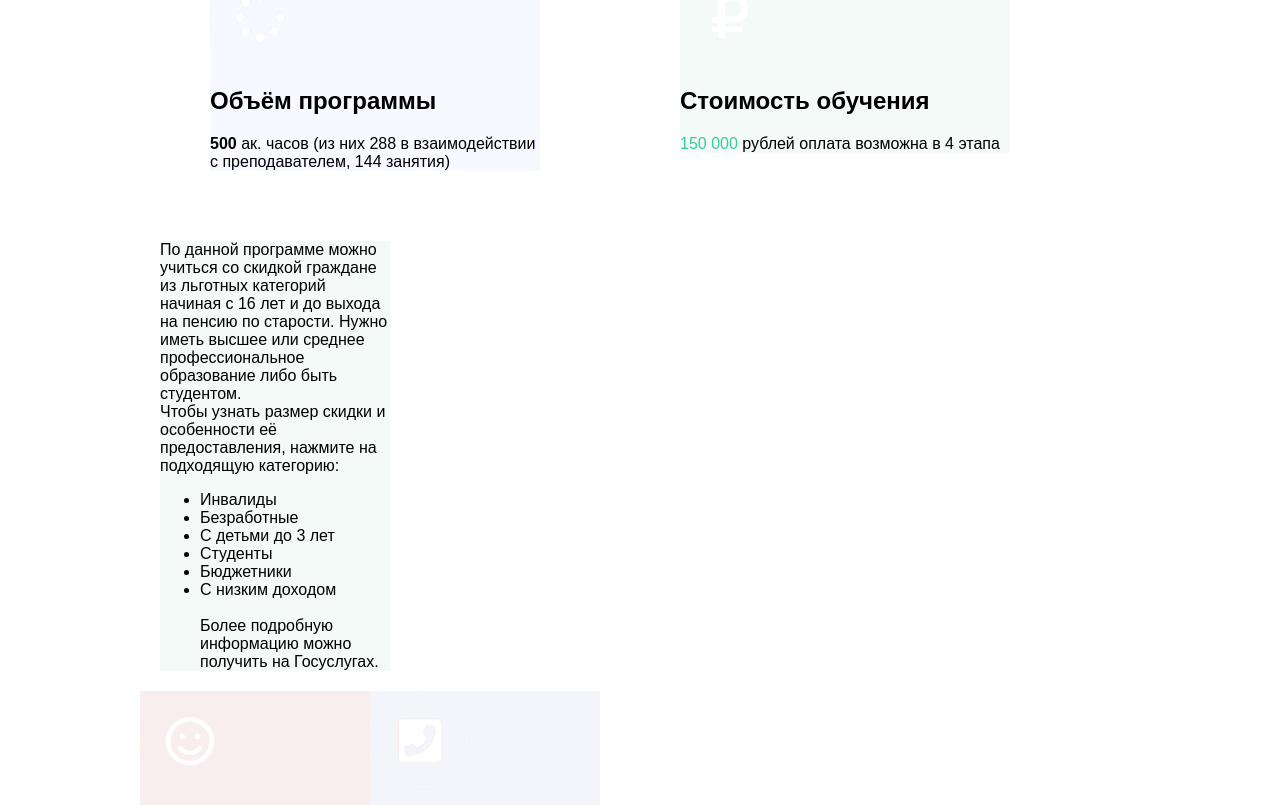
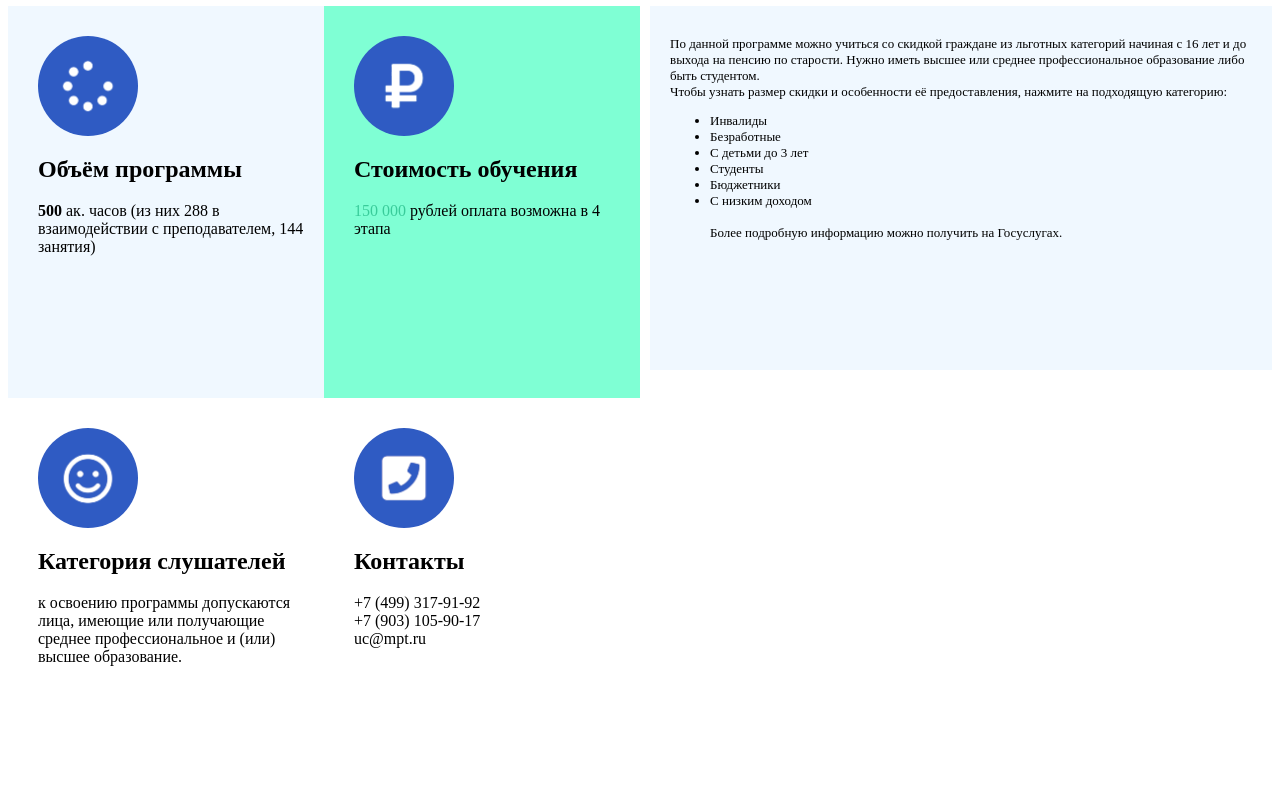
Before and after one commit to Lera-arr/One_page_website, a plain HTML site: page index.html in a window 1280 px wide. Shown: the part 365-1170 px from the top of the page. Drawn offline with Linux system fonts and the light colour scheme; files whose address does not match are found by name.

Commit message:
Итог

```diff
--- a/index.html
+++ b/index.html
@@ -1,82 +1,95 @@
 <html>
 
-<head>
-</head>
+<head> </head>
 
 <body>
-    <div style="margin: 0 auto; width: 1000px ; font-family: arial">
-        <div style="width: 200px;">
-            <img src="/Users/valeriia/Desktop/Учеба/Учеба Плеханова/Вёрстка WEB-страниц на HTML и CSS/Тема 8. Слои-20221213/Задание/Лаб 6/images/head.jpg"
-                title="Цифровые профессии" ; width="600" ;>
+    <div style="margin: 0 auto; width: 100%">
+        <div>
+            <img src="images/head.jpg" width="100%" />
         </div>
         <div>
-            <div style="float: left;">
-                <h1> <b>Общие сведения</b> </h1>
+            <div style="width: 50%; float: left">
+                <h1>Общие сведения</h1>
             </div>
-            <div style="float: left; margin: 20px;">
-                <h1> Университет 2035 </h1>
+            <div style="width: 50%; float: left;">
+                <h1 style="margin-left: 10px;">Университет 2035</h1>
             </div>
         </div>
-
         <div>
-            <div style="background:#f6f9ff; width: 330px; float: left;
-            margin: 70px" ;>
-                <img src="/Users/valeriia/Desktop/Учеба/Учеба Плеханова/Вёрстка WEB-страниц на HTML и CSS/Тема 8. Слои-20221213/Задание/Лаб 6/images/one.png"
-                    ; width="100px">
-                <h2> <b>Объём программы</b></h2>
-                <b>500</b> ак. часов (из них 288 в взаимодействии с преподавателем, 144 занятия)
+            <div class="row-height" style="width: 25%; float: left; background: aliceblue ;">
+                <div class="cell-icon">
+                    <img class="img-icon" src="images/one.png" style="background-color: #2f5bc3" />
+                    <h2><b>Объём программы</b></h2>
+                    <b>500</b> ак. часов (из них 288 в взаимодействии с преподавателем,
+                    144 занятия)
+                </div>
             </div>
-
-            <div style="background:#f3faf7; width: 330px; float: left; margin: 70px;">
-                <img src="/Users/valeriia/Desktop/Учеба/Учеба Плеханова/Вёрстка WEB-страниц на HTML и CSS/Тема 8. Слои-20221213/Задание/Лаб 6/images/two.png"
-                    ; width="100px">
-                <h2> <b>Стоимость обучения</b></h2>
-                <font style="color: #39cc9a">150 000</font> рублей
-                оплата возможна в 4 этапа
+            <div class="row-height" style="width: 25%; float: left; background: aquamarine;">
+                <div class="cell-icon">
+                    <img class="img-icon" src="images/two.png" style="background-color: #2f5bc3" />
+                    <h2><b>Стоимость обучения</b></h2>
+                    <font style="color: #39cc9a">150 000</font> рублей оплата возможна в
+                    4 этапа
+                </div>
             </div>
-
-
-            <div style="background:#f3faf7; width: 230px; clear: left; margin: 20px;">
-                По данной программе можно учиться со скидкой граждане из льготных категорий начиная с 16 лет и до
-                выхода
-                на
-                пенсию по старости. Нужно иметь высшее или среднее профессиональное образование либо быть
-                студентом.<br>
-                Чтобы узнать размер скидки и особенности её предоставления, нажмите на подходящую категорию:
-                <ul>
-                    <li> Инвалиды</li>
-                    <li>Безработные</li>
-                    <li>С детьми до 3 лет</li>
-                    <li>Студенты</li>
-                    <li>Бюджетники</li>
-                    <li>С низким доходом</li><br>
-                    Более подробную информацию можно получить на Госуслугах.
-                </ul>
+            <div class="row-height" style="width: 50%; float: left; ">
+                <div style="background: aliceblue ; padding-bottom: 50px;
+                margin-left: 10px; height: 80%;">
+                    <div style="padding-left: 20px; padding-top: 30px; font-size: 13px;">
+                        По данной программе можно учиться со скидкой граждане из льготных
+                        категорий начиная с 16 лет и до выхода на пенсию по старости. Нужно
+                        иметь высшее или среднее профессиональное образование либо быть
+                        студентом.<br />
+                        Чтобы узнать размер скидки и особенности её предоставления, нажмите
+                        на подходящую категорию:
+                        <ul>
+                            <li>Инвалиды</li>
+                            <li>Безработные</li>
+                            <li>С детьми до 3 лет</li>
+                            <li>Студенты</li>
+                            <li>Бюджетники</li>
+                            <li>С низким доходом</li>
+                            <br />
+                            Более подробную информацию можно получить на Госуслугах.
+                        </ul>
+                    </div>
+                </div>
             </div>
-
-            <div>
-
-                <div style="background:#f9eeee; float: left; width: 230px;">
-                    <img src="/Users/valeriia/Desktop/Учеба/Учеба Плеханова/Вёрстка WEB-страниц на HTML и CSS/Тема 8. Слои-20221213/Задание/Лаб 6/images/three.png"
-                        ; width="100px">
-                    <h2> <b>Категория слушателей</b></h2>
-                    к освоению программы допускаются лица, имеющие или получающие среднее профессиональное и (или)
-                    высшее
-                    образование.
+        </div>
+        <div>
+            <div class="row-height" style="width: 25%; float: left">
+                <div class="cell-icon">
+                    <img class="img-icon" src="images/three.png" style="background-color: #2f5bc3;" />
+                    <h2><b>Категория слушателей</b></h2>
+                    к освоению программы допускаются лица, имеющие или получающие среднее
+                    профессиональное и (или) высшее образование.
                 </div>
-
-                <div style="background:#f3f5fa; width: 230px; float: left; ">
-                    <img src="/Users/valeriia/Desktop/Учеба/Учеба Плеханова/Вёрстка WEB-страниц на HTML и CSS/Тема 8. Слои-20221213/Задание/Лаб 6/images/four.png"
-                        ; width="100px">
-                    <h2> <b>Контакты</b></h2>
-                    +7 (499) 317-91-92<br>
-                    +7 (903) 105-90-17<br>
-                    uc@mpt.ru<br>
+            </div>
+            <div class="row-height" style="width: 25%; float: left">
+                <div class="cell-icon">
+                    <img class="img-icon" src="images/four.png" style="background-color: #2f5bc3;" />
+                    <h2><b>Контакты</b></h2>
+                    +7 (499) 317-91-92<br />
+                    +7 (903) 105-90-17<br />
+                    uc@mpt.ru<br />
                 </div>
             </div>
         </div>
     </div>
+</body>
+<style>
+    .row-height {
+        height: 50%;
+    }
 
-</body>
+    .img-icon {
+        border-radius: 50%;
+        width: 100px;
+    }
+
+    .cell-icon {
+        margin: 30px 20px 0px 30px;
+    }
+</style>
 
 </html>
```
Also changed, not shown: 1.html (deleted, +0 -95 lines), 2 other files.
